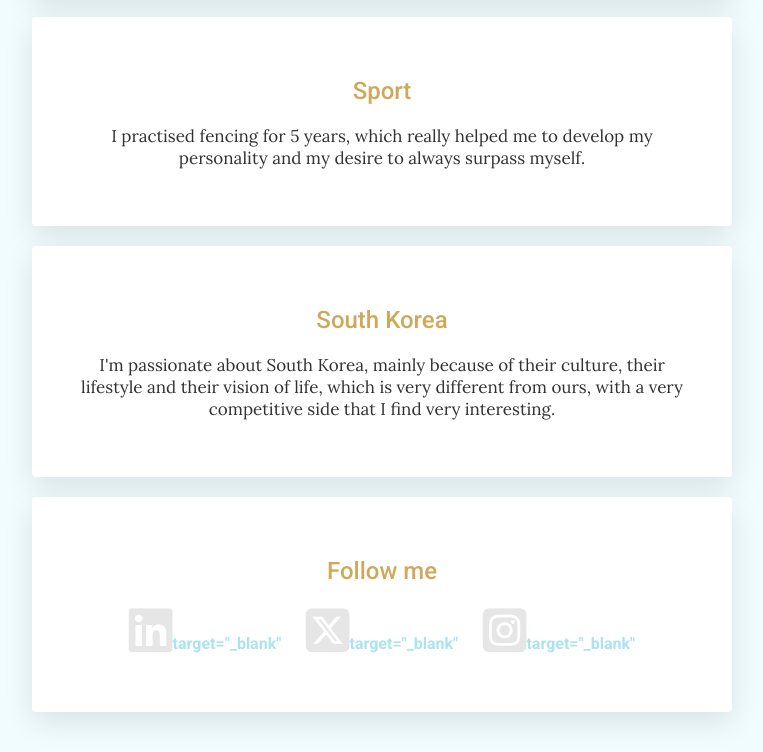
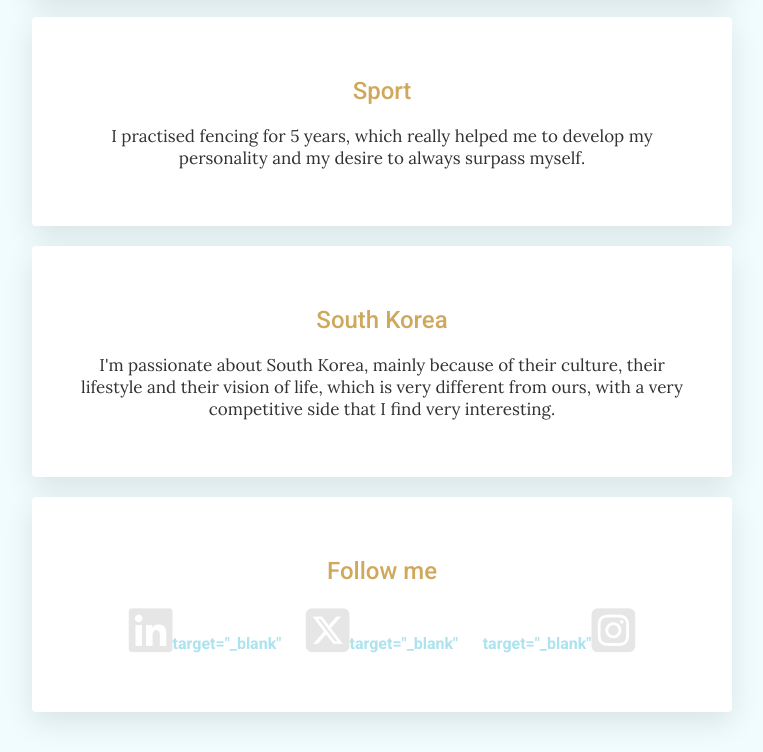
Before and after one commit to Elouan-Olivier/my-profile, a plain HTML site: page index.html in a window 1280 px wide. Shown: the part 752-1504 px from the top of the page, without its empty margins (258-1021 px from the left). Drawn offline with Linux system fonts and the light colour scheme.

Commit message:
index.html

```diff
--- a/index.html
+++ b/index.html
@@ -61,7 +61,7 @@
 						<a href="https://twitter.com/Karma20477149" target="_blank"><i class="fa-brands fa-square-x-twitter"></i>target="_blank"</a>
 					</li>
 					<li>
-						<a href="https://www.instagram.com/elouan_nds/"><i class="fa-brands fa-square-instagram"></i>target="_blank"</a>
+						<a href="https://www.instagram.com/elouan_nds/">target="_blank"<i class="fa-brands fa-square-instagram"></i></a>
 					</li>
 				</ul>
 			</div>
```
